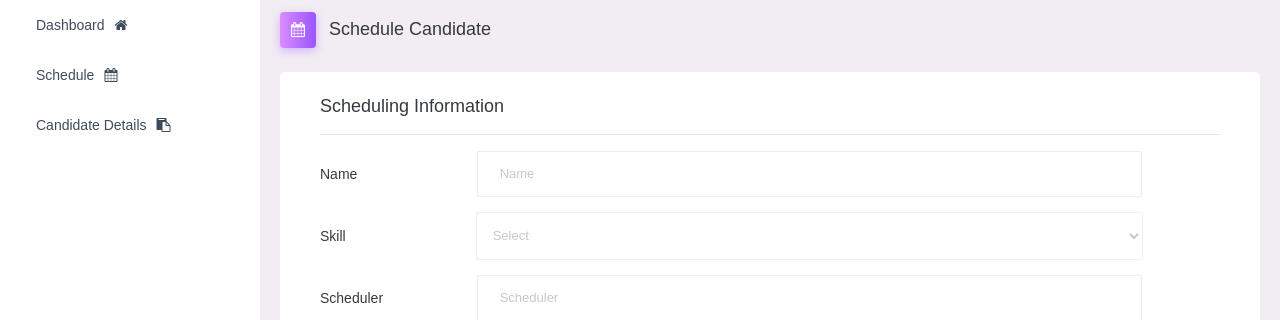
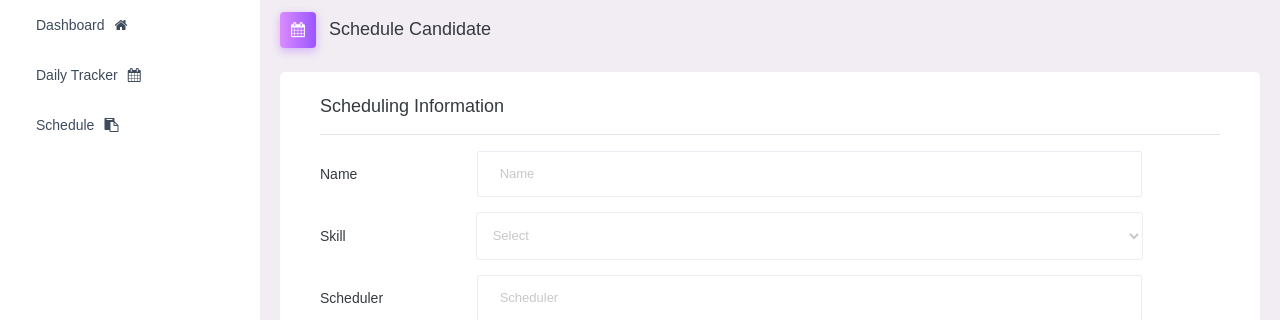
Before and after one commit to SGRGit/interviewAttendancePred, a Flask app: page /submit in a window 1280 px wide. Shown: the part 70-390 px from the top of the page. Run offline with Flask 2, Linux system fonts and the light colour scheme; parts of the project's set-up code (start-up, migrations or seed data) failed here and were passed over; some libraries are stand-ins or nearby versions; some web fonts are replaced.

Commit message:
Update appointment.html

```diff
--- a/templates/appointment.html
+++ b/templates/appointment.html
@@ -68,13 +68,13 @@
             </li>
             <li class="nav-item">
               <a class="nav-link" href="{{ url_for('schedule')}}">
-                <span class="menu-title">Schedule</span>
+                <span class="menu-title">Daily Tracker</span>
                 <i style="padding-left: 10px" class="fa fa-calendar"></i>
               </a>
             </li>
             <li class="nav-item">
               <a class="nav-link" href="{{ url_for('appointment')}}">
-                <span class="menu-title">Candidate Details</span>
+                <span class="menu-title">Schedule</span>
                 <i style="padding-left: 10px" class="fa fa-clipboard"></i>
               </a>
             </li>
```
